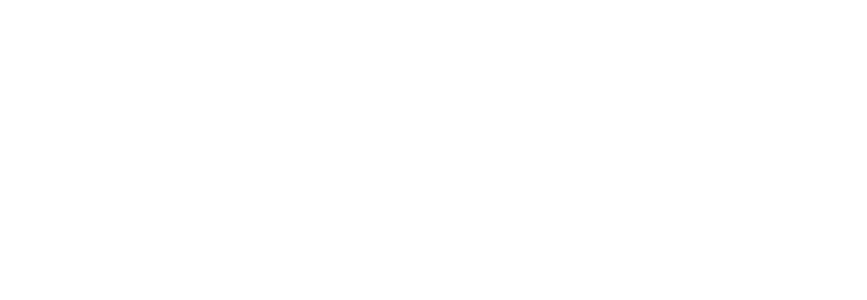
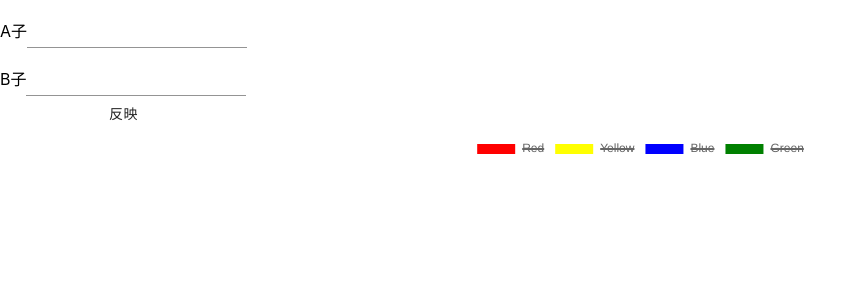
Before and after one commit to TestamentSoar/testament, a React (Create React App) app in the folder frontend/: page /plandist in a window 1280 px wide. Shown: the top 300 px of the page, without its empty margins (0-867 px from the left). Built offline with nearby package versions, Linux system fonts and the light colour scheme.

Commit message:
feat: made grapgh

```diff
--- a/frontend/package.json
+++ b/frontend/package.json
@@ -5,7 +5,9 @@
   "dependencies": {
     "@material-ui/core": "^4.6.0",
     "@material-ui/icons": "^4.5.1",
+    "chart.js": "^2.9.2",
     "react": "^16.11.0",
+    "react-chartjs-2": "^2.8.0",
     "react-dom": "^16.11.0",
     "react-router-dom": "^5.1.2",
     "react-scripts": "3.2.0"
--- a/frontend/src/App.js
+++ b/frontend/src/App.js
@@ -7,6 +7,7 @@ import Sozokunin from './components/Sozokunin';
 import Zaisan from './components/Zaisan';
 import Explain from './components/WalkThrough/Explain';
 import Rules from './components/WalkThrough/Rules';
+import PlanDist from './components/Distribution/PlanDist';
 import {BrowserRouter as Router, Route} from 'react-router-dom';
 
 function App() {
@@ -20,6 +21,7 @@ function App() {
         <Route path="/yuigonshya" component={Yuigonshya}></Route>
         <Route path="/sozokunin" component={Sozokunin}></Route>
         <Route path="/zaisan" component={Zaisan}></Route>
+        <Route path="/plandist" component={PlanDist}></Route>
       </Router>
     </div>
   );
--- /dev/null
+++ b/frontend/src/components/Distribution/PlanDist.js
@@ -0,0 +1,111 @@
+import React, {Component} from 'react';
+import FormControl from '@material-ui/core/FormControl';
+import Input from '@material-ui/core/Input';
+import Button from '@material-ui/core/Button';
+import {Pie} from 'react-chartjs-2';
+
+class PlanDist extends Component {
+  constructor() {
+    super();
+    this.state = {
+      inputs: {
+        a: '',
+        b: '',
+        c: '',
+        d: '',
+      },
+      data: [],
+      backgroundColor: ['red', 'yellow', 'blue', 'green'],
+      labels: ['Red', 'Yellow', 'Blue', 'Green'],
+    };
+    this.handleClick = this.handleClick.bind(this);
+  }
+
+  componentDidMount() {
+    this.setState({
+      data: [],
+    });
+  }
+  handleChange(e) {
+    console.log(e);
+    this.setState({inputs: e.inputs});
+  }
+
+  handleClick = () => {
+    let list = [];
+    const {inputs} = this.state;
+    list.push(inputs.a);
+    list.push(inputs.b);
+    this.setState({
+      data: [],
+    });
+    this.setState({
+      data: list,
+    });
+  };
+
+  render() {
+    const inputs = this.state;
+    const sozokus = [{id: 0, name: 'A子'}, {id: 1, name: 'B子'}];
+    return (
+      <div>
+        <FormControl>
+          {sozokus.map(sozoku => (
+            <div>
+              <label>{sozoku.name}</label>
+              {(() => {
+                if (sozoku.id === 0) {
+                  return (
+                    <Input
+                      name="a"
+                      value={inputs.a}
+                      onChange={e =>
+                        this.handleChange({
+                          ...this.state,
+                          inputs: {...this.state.inputs, a: e.target.value},
+                        })
+                      }
+                    />
+                  );
+                } else if (sozoku.id === 1) {
+                  return (
+                    <Input
+                      name="b"
+                      value={inputs.b}
+                      onChange={e =>
+                        this.handleChange({
+                          ...this.state,
+                          inputs: {...this.state.inputs, b: e.target.value},
+                        })
+                      }
+                    />
+                  );
+                } else if (sozoku.id === 2) {
+                  return <Input name="c" value={inputs.c} />;
+                } else if (sozoku.id === 3) {
+                  return <Input name="d" value={inputs.d} />;
+                }
+              })()}
+            </div>
+          ))}
+
+          <Button variant="raised" onClick={this.handleClick}>
+            反映
+          </Button>
+        </FormControl>
+        <Pie
+          data={{
+            labels: this.state.labels,
+            datasets: [
+              {
+                data: this.state.data,
+                backgroundColor: this.state.backgroundColor,
+              },
+            ],
+          }}
+        />
+      </div>
+    );
+  }
+}
+export default PlanDist;
```
Also changed, not shown: frontend/firebase.json (added), 2 other files (tests, documents, lock files or other folders).
